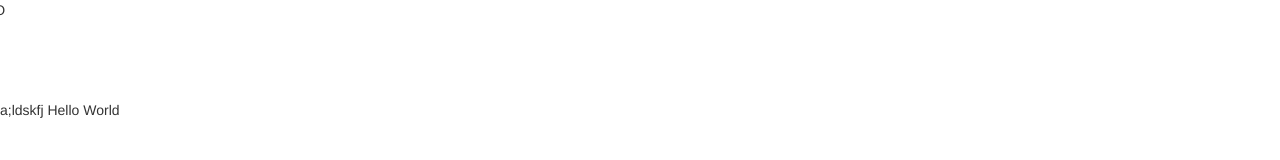
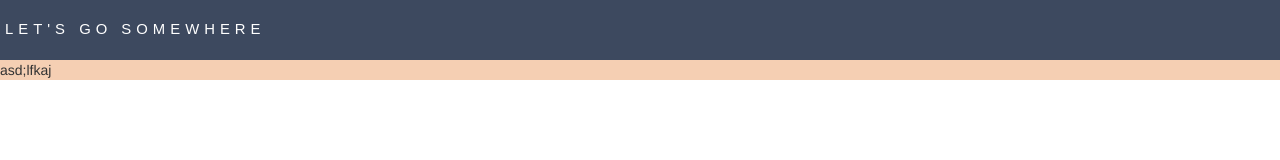
Before and after one commit to TravelRadius/Radius, a plain HTML site: page index.html in a window 1280 px wide. Drawn offline with nearby package versions, Linux system fonts and the light colour scheme.

Commit message:
Working on styles

```diff
--- a/index.html
+++ b/index.html
@@ -9,8 +9,13 @@
     <script src="//netdna.bootstrapcdn.com/bootstrap/3.1.1/js/bootstrap.min.js"></script>
   </head>
   <body>
-    <div class="row nav_bar_height">YO</div>
-    a;ldskfj
-    Hello World
+  <div class="main_container">
+    <div class="row nav_bar_height">
+      <div class="logo_container">
+        <div class="logo">LET'S GO SOMEWHERE</div>
+      </div>
+    </div>
+    asd;lfkaj
+  </div>
   </body>
 </html>
--- a/ourStyle.css
+++ b/ourStyle.css
@@ -1,3 +1,32 @@
+html, body {
+  margin:0;
+  padding:0;
+}
+
+.main_container {
+  background-color:red;
+}
+
 .nav_bar_height {
-  height:100px;
+  height:60px;
+  background-color:#3d495f;
 }
+
+.logo_container {
+  display:table;
+  height:100%;
+}
+
+.logo {
+  color: white;
+  font-family: "Cabin", sans-serif;
+  font-size: 1.0625em;
+  letter-spacing:5px;
+  display:table-cell; vertical-align:middle;
+  padding-left:20px;
+  font-weight:100;
+}
+
+.main_container {
+  background-color:#f5cfb3;
+}
```
